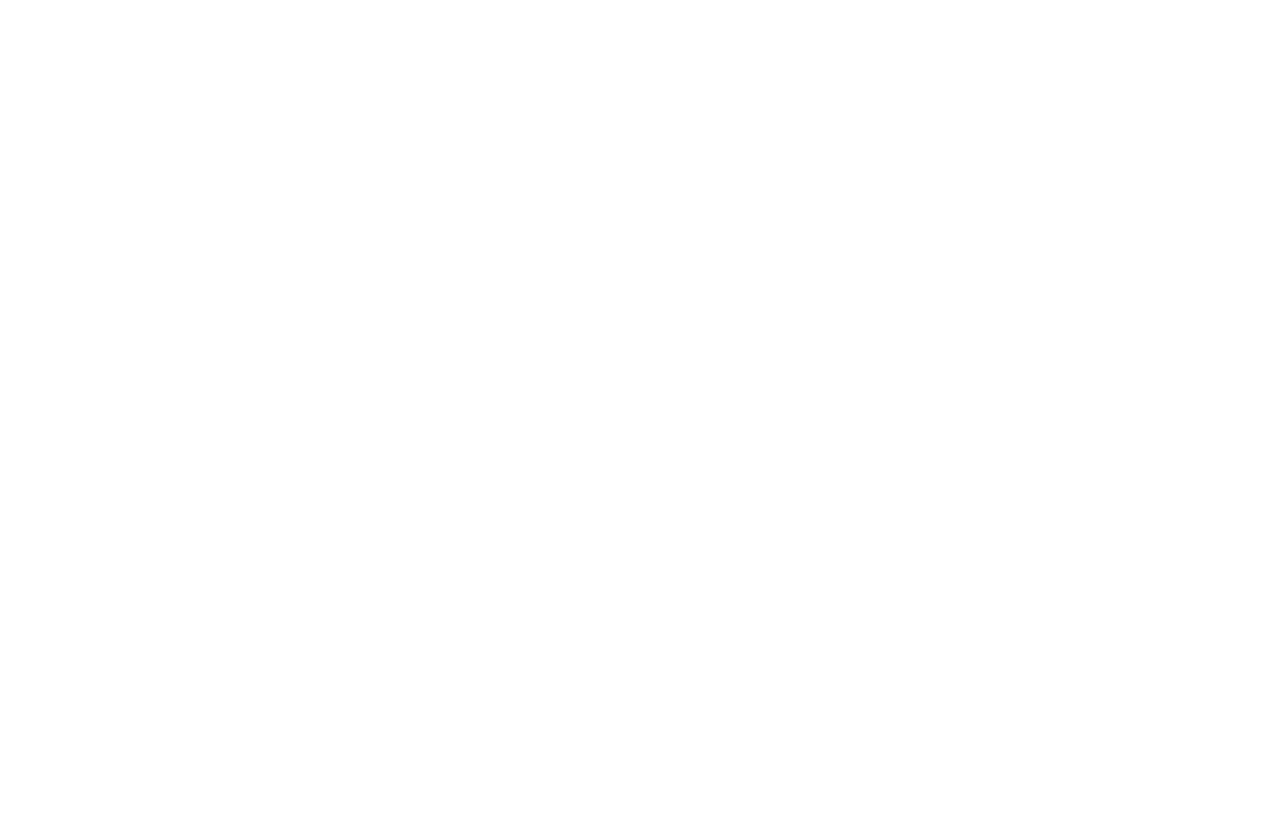
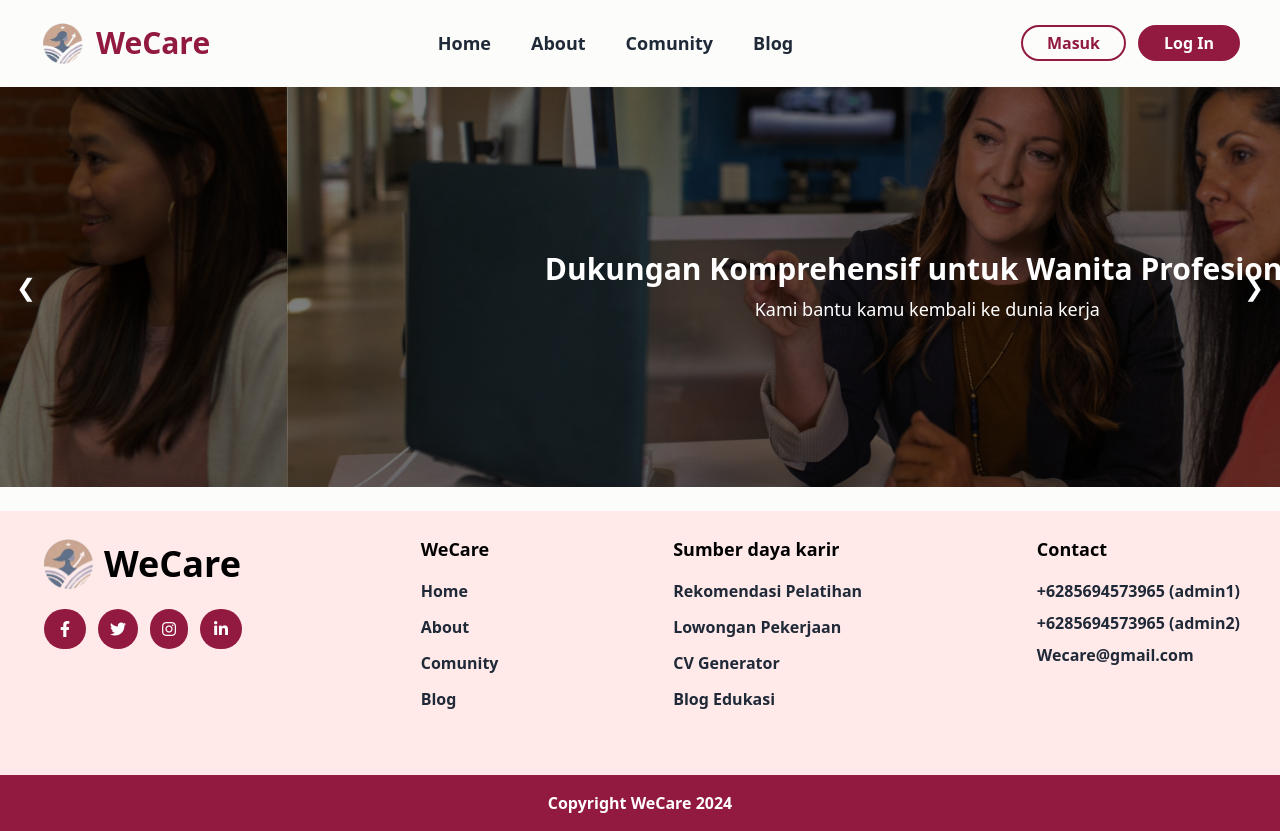
Before and after one commit to Nyi-Ageng-Serang/WeCare-final-project, a React (Vite) app: page /Blog in a window 1280 px wide. Before the commit this address had no page. Before the commit the page ends 800 px from the top, so only its background shows below. Built offline with nearby package versions, Linux system fonts and the light colour scheme.

Commit message:
Menghubungkan Komponen Blog

```diff
--- a/src/App.jsx
+++ b/src/App.jsx
@@ -2,6 +2,7 @@
 import PageTemplate from "./PageTemplate";
 import Homepage from "./components/Homepage/HomePage";
 import AboutPage from "./components/About/AboutPage";
+import BlogPage from "./components/Blog/BlogPage";
 
 function App() {
   return (
@@ -10,6 +11,7 @@
         <Route path="/" element={<PageTemplate />}>
           <Route path="/" element={<Homepage />} />
           <Route path="/About" element={<AboutPage />} />
+          <Route path="/Blog" element={<BlogPage />} />
         </Route>
       </Routes>
     </div>
--- a/src/components/Navbar.jsx
+++ b/src/components/Navbar.jsx
@@ -28,7 +28,9 @@
 
             <li className=" hover:text-red">Comunity</li>
 
-            <li className=" hover:text-red">Blog</li>
+            <li className=" hover:text-red">
+              <Link to="/Blog">Blog</Link>
+            </li>
           </div>
 
           {/* Regis & Login */}
```
